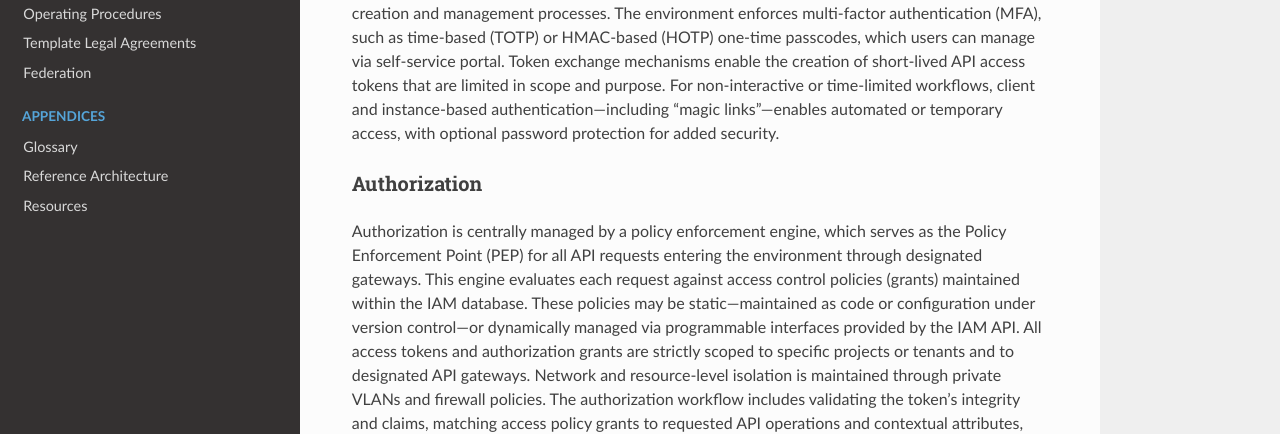
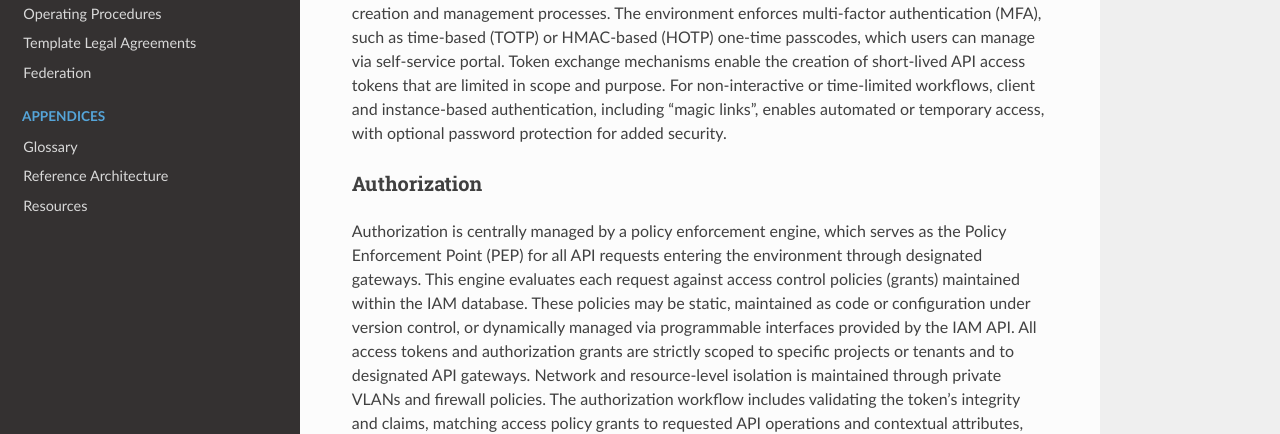
Before and after one commit to unioslo/tre-operators-docs, an MkDocs documentation site: the page built from docs/modules/architecture/index.md, in a window 1280 px wide and 1400 px high, scrolled down 3174 px. Shown: the part 422-856 px from the top of the window. Built offline with MkDocs 1.6.1, drawn with Linux system fonts in a browser that asks for light colours; nearby versions of some CDN libraries; some of the changed text lies outside the part shown.

```diff
--- a/docs/modules/architecture/index.md
+++ b/docs/modules/architecture/index.md
@@ -84,11 +84,11 @@ This section presents a generalized architecture for Authentication, Authorizati
 
 ### Authentication
 
-The authentication subsystem consists of several coordinated components. At its foundation, the central Identity and Access Management (IAM) system governs all user, project, and group identities, while also providing APIs for authentication, authorization, and resource management. Authentication operations are facilitated by an OpenID Connect (OIDC) provider, which implements standards-based authentication flows—including PKCE for browser clients—and integrates with external identity providers to support multi-institutional access. Federated authentication enables users to log in through trusted third-party providers, simplifying account creation and management processes. The environment enforces multi-factor authentication (MFA), such as time-based (TOTP) or HMAC-based (HOTP) one-time passcodes, which users can manage via self-service portal. Token exchange mechanisms enable the creation of short-lived API access tokens that are limited in scope and purpose. For non-interactive or time-limited workflows, client and instance-based authentication—including “magic links”—enables automated or temporary access, with optional password protection for added security.
+The authentication subsystem consists of several coordinated components. At its foundation, the central Identity and Access Management (IAM) system governs all user, project, and group identities, while also providing APIs for authentication, authorization, and resource management. Authentication operations are facilitated by an OpenID Connect (OIDC) provider, which implements standards-based authentication flows—including PKCE for browser clients—and integrates with external identity providers to support multi-institutional access. Federated authentication enables users to log in through trusted third-party providers, simplifying account creation and management processes. The environment enforces multi-factor authentication (MFA), such as time-based (TOTP) or HMAC-based (HOTP) one-time passcodes, which users can manage via self-service portal. Token exchange mechanisms enable the creation of short-lived API access tokens that are limited in scope and purpose. For non-interactive or time-limited workflows, client and instance-based authentication, including “magic links”, enables automated or temporary access, with optional password protection for added security.
 
 ### Authorization
 
-Authorization is centrally managed by a policy enforcement engine, which serves as the Policy Enforcement Point (PEP) for all API requests entering the environment through designated gateways. This engine evaluates each request against access control policies (grants) maintained within the IAM database. These policies may be static—maintained as code or configuration under version control—or dynamically managed via programmable interfaces provided by the IAM API. All access tokens and authorization grants are strictly scoped to specific projects or tenants and to designated API gateways. Network and resource-level isolation is maintained through private VLANs and firewall policies. The authorization workflow includes validating the token’s integrity and claims, matching access policy grants to requested API operations and contextual attributes, and enforcing any additional restrictions such as time windows or usage limits.
+Authorization is centrally managed by a policy enforcement engine, which serves as the Policy Enforcement Point (PEP) for all API requests entering the environment through designated gateways. This engine evaluates each request against access control policies (grants) maintained within the IAM database. These policies may be static, maintained as code or configuration under version control, or dynamically managed via programmable interfaces provided by the IAM API. All access tokens and authorization grants are strictly scoped to specific projects or tenants and to designated API gateways. Network and resource-level isolation is maintained through private VLANs and firewall policies. The authorization workflow includes validating the token’s integrity and claims, matching access policy grants to requested API operations and contextual attributes, and enforcing any additional restrictions such as time windows or usage limits.
 
 ### Auditing
 
```
